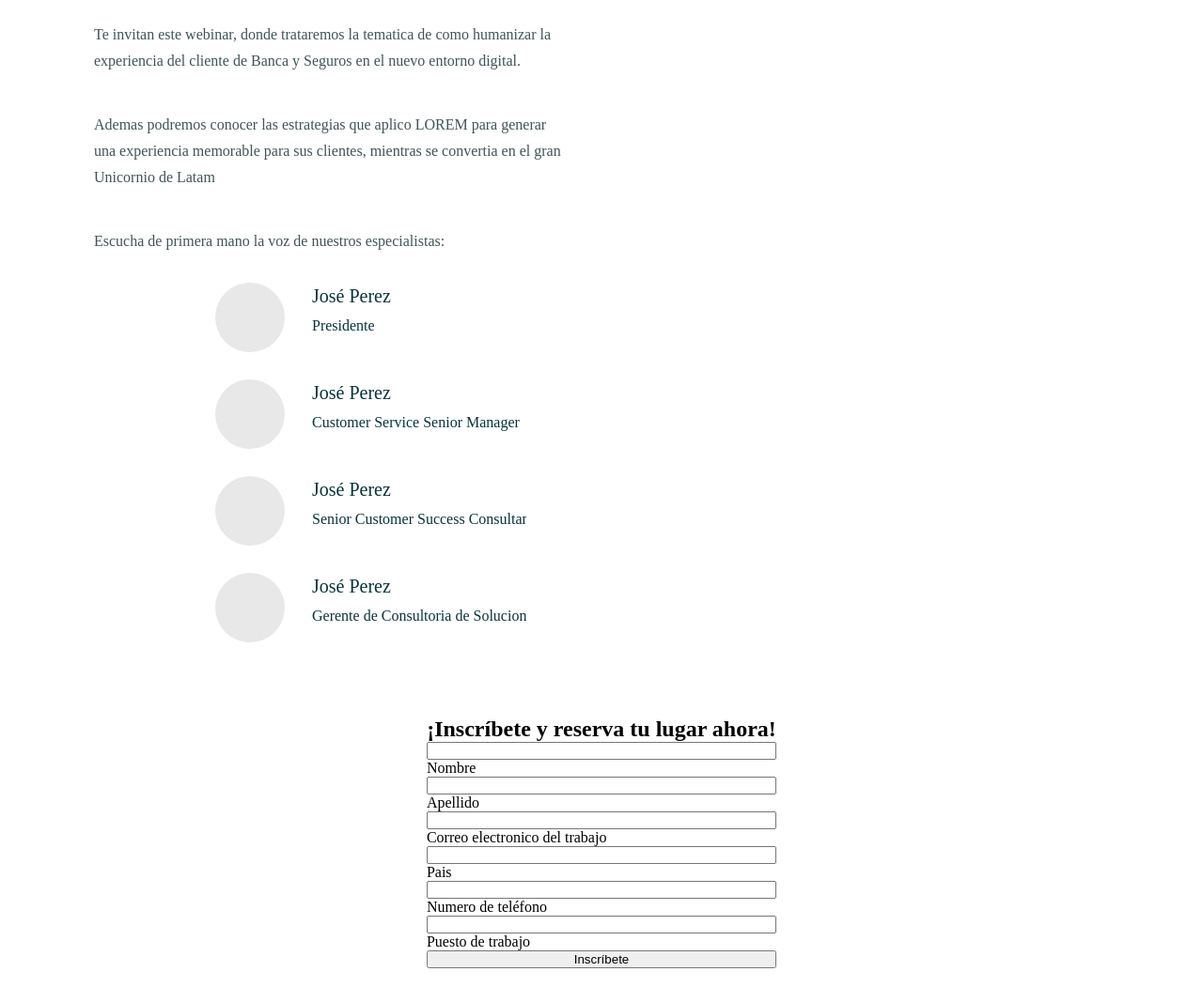
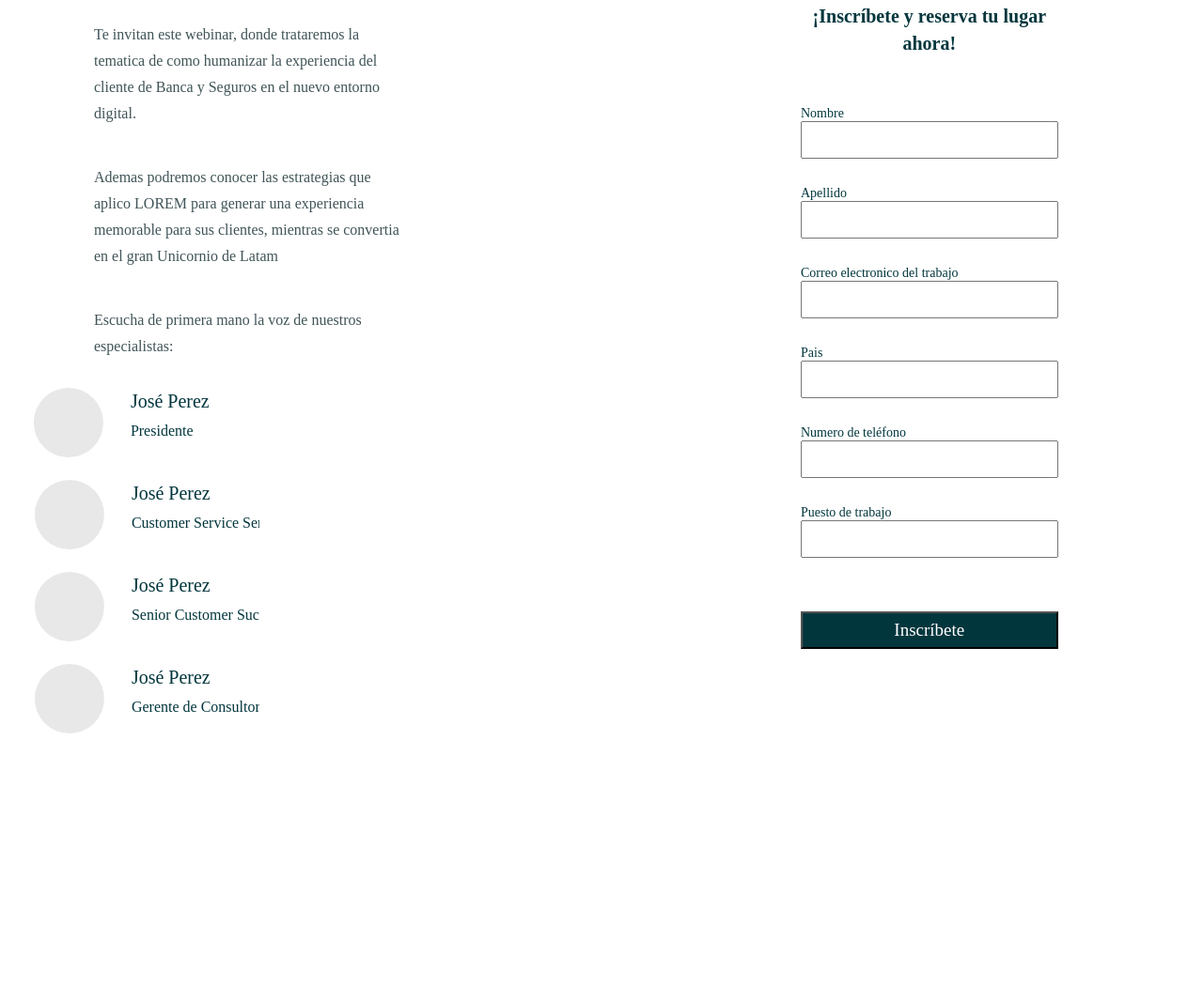
Before and after one commit to hrsd83/EventoVirtual, a plain HTML site: page index.html in a window 1280 px wide. Shown: the part 493-1544 px from the top of the page at 94% size. After the commit the page ends 1298 px from the top, so only its background shows below. Drawn offline with Linux system fonts and the light colour scheme.

Commit message:
Se le realizo estilos al formulario

```diff
--- a/index.html
+++ b/index.html
@@ -33,23 +33,39 @@
                         <p class="paragraph-day">MIERCOLES 16 DE DICIEMBRE|17 HS (HORARIO DE QUITO)</p>
                     </div>
         </header>
-
-
-
         <!-- Section company images -->
         <section class="company-images">
             <a href="#"><img src="assets/Group 5.jpg" alt="Group5"></a>
         </section>
-
+        <section class="section-form">
+            <form action="" class="form">
+                <h2 class="form-title">¡Inscríbete y reserva tu lugar ahora!</h2>
+                <label for="" class="form__label">Nombre</label>
+                <input type="text" class="form__input">
+                <label for="" class="form__label">Apellido</label>
+                <input type="text" class="form__input">
+                <label for="" class="form__label">Correo electronico del trabajo</label>
+                <input type="text" class="form__input">
+                <label for="" class="form__label">Pais</label>
+                <input type="text" class="form__input">
+                <label for="" class="form__label">Numero de teléfono</label>
+                <input type="text" class="form__input">
+                <label for="" class="form__label">Puesto de trabajo</label>
+                <input type="text" class="form__input">
+                <button class="btn">Inscríbete</button>
+            </form>
+        </section>
         <!-- Article -->
         <article class="article">
             <p class="article-one">Te invitan este webinar, donde trataremos la tematica de como humanizar la experiencia del cliente de Banca y Seguros en el nuevo entorno digital.</p>
             <p class="article-two">Ademas podremos conocer las estrategias que aplico LOREM para generar una experiencia memorable para sus clientes, mientras se convertia en el gran Unicornio de Latam </p>
             <p class="article-three">Escucha de primera mano la voz de nuestros especialistas:</p>
+        </article>
 
 
+        <aside>
             <div class="name-specialists">
-                <svg width="202px" height="74px" viewBox="0 0 202 74" version="1.1" xmlns="http://www.w3.org/2000/svg" xmlns:xlink="http://www.w3.org/1999/xlink">
+                <svg width="202px" height="74px" viewBox="0 0 204 74" version="1.1" xmlns="http://www.w3.org/2000/svg" xmlns:xlink="http://www.w3.org/1999/xlink">
                     <!-- Generator: Sketch 61.2 (89653) - https://sketch.com -->
                     <title>prado</title>
                     <desc>Created with Sketch.</desc>
@@ -149,32 +165,7 @@
                     </g>
                 </svg>
             </div>
-        </article>
-
-        <aside class="container-form">
-
-                <form action="" class="form">
-                <h2 class="form-title">¡Inscríbete y reserva tu lugar ahora!</h2>
-                <input type="text" class="form__input">
-                <label for="" class="form__label">Nombre</label>
-                <input type="text" class="form__input">
-                <label for="" class="form__label">Apellido</label>
-                <input type="text" class="form__input">
-                <label for="" class="form__label">Correo electronico del trabajo</label>
-                <input type="text" class="form__input">
-                <label for="" class="form__label">Pais</label>
-                <input type="text" class="form__input">
-                <label for="" class="form__label">Numero de teléfono</label>
-                <input type="text" class="form__input">
-                <label for="" class="form__label">Puesto de trabajo</label>
-                <button class="btn">Inscríbete</button>
-            </form>
-             </aside>
-
-
-
-
-
+        </aside>
     </div>
 
   <script src="javas.js"></script>
--- a/styles.css
+++ b/styles.css
@@ -2,6 +2,11 @@
   margin: 0;
   padding: 0;
   box-sizing: border-box;
+}
+
+.container{
+  width: 100%;
+
 }
 
 /*HEADING STYLES*/
@@ -53,11 +58,12 @@ position: absolute;
 .company-images{
  margin-top: 80px;
  margin-left: 100px;
+
 }
 
 /* STYLES ARTICLE */
 .article{
-width: 39.2%;
+width: 26.2%;
 height: 52.7%;
 margin-left: 100px;
 font-family: ProximaNova-Regular;
@@ -66,7 +72,6 @@ color: #405457;
 letter-spacing: 0;
 line-height: 28px;
 
-
 }
 
 .article-one, .article-two, .article-three{
@@ -74,40 +79,63 @@ line-height: 28px;
   margin-bottom: 30px;
 }
 
+
 .name-specialists{
   width: 37.8%;
   height: 52.7%;
-  /* margin-left: 100px; */
-  display: table-caption;
+
+
 
 }
 
 .name-specialists svg{
-  width: 460px;
+  width: 57%;
   margin-bottom: 20px;
 }
 
+
 /* STYLES FORM */
 
+.section-form{
+  float: right;
+  width: 35%;
+}
 .form{
-  width: 32.2%;
-  max-width: 100%;
-  margin: auto;
-  margin-top: 30px;
+  width: 100%;
+  height: 47%;
+  max-width: 70%;
   padding: 20px;
-  position: relative;
-
 
 
 }
 
 .form-title{
   text-align: center;
-  margin-top: 0;
+  margin-bottom: 50px;
+  font-family: SharpSansNo1-Semibold;
+  font-size: 20px;
+  color: #02363D;
+  text-align: center;
+  line-height: 29px;
 }
 
-.form__input, .form__label, .btn{
-  display: block;
+.form__input, .form__label{
   width: 100%;
+  height: 40px;
+  margin-bottom: 27px;
+  font-family: SharpSansNo1-Semibold;
+  font-size: 14px;
+  color: #02363D;
+}
 
+
+.btn{
+  background:  #02363D;
+  color: #FFFFFF;
+  width: 100%;
+  height: 40px;
+  margin-top: 30px;
+  font-family: SharpSansNo1-Semibold;
+  font-size: 19px;
+  text-align: center;
 }
```
